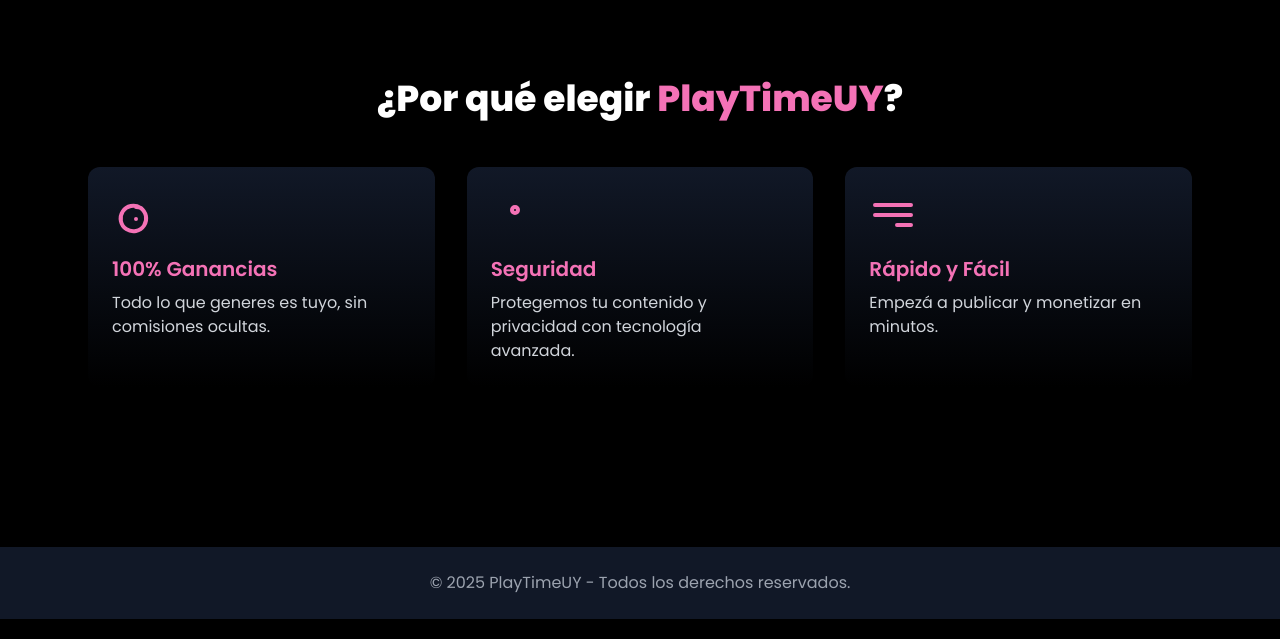
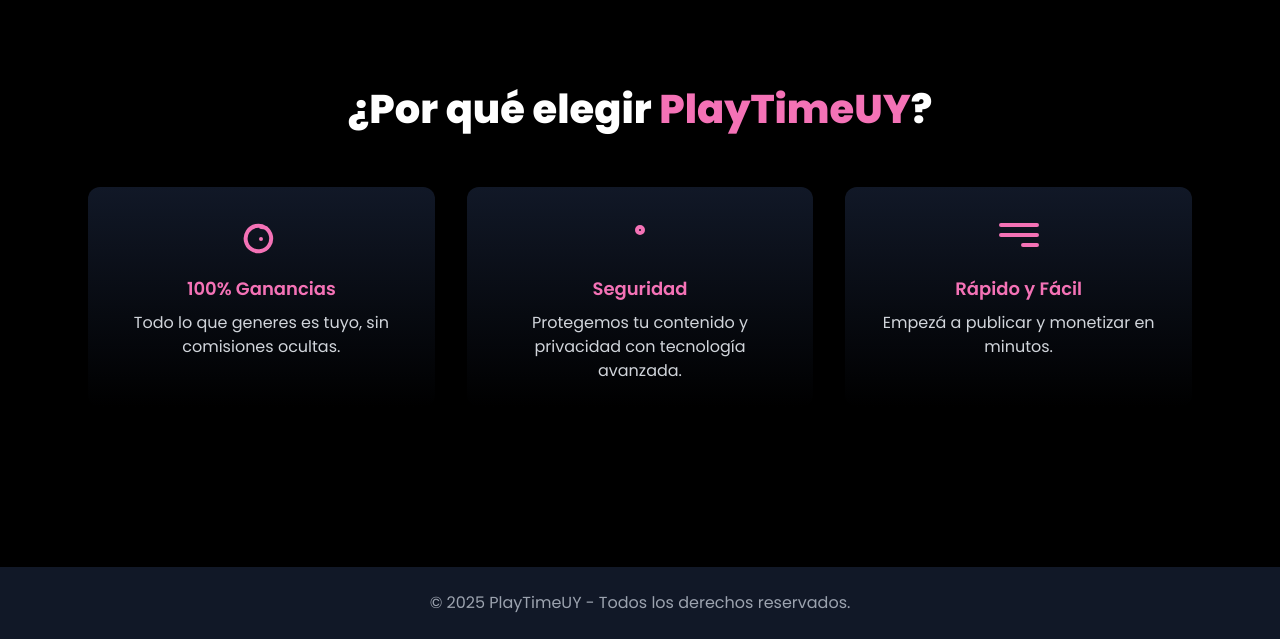
Before and after one commit to playtimegaby23-dev/playtimeuy, a Flask app: page / in a window 1280 px wide. Shown: the part 858-1497 px from the top of the page. Run offline with Flask 3, Linux system fonts and the light colour scheme; some libraries are stand-ins or nearby versions.

Commit message:
Descripción de los cambios realizados

```diff
--- a/app/templates/index.html
+++ b/app/templates/index.html
@@ -20,34 +20,34 @@
   </video>
 
   <!-- Capa de gradiente -->
-  <div class="absolute inset-0 bg-gradient-to-b from-black/70 via-black/40 to-black/80 z-10"></div>
+  <div class="absolute inset-0 bg-gradient-to-b from-black/80 via-black/40 to-black/90 z-10"></div>
 
   <!-- Slogan superior -->
-  <div class="z-20 py-8 px-4 max-w-4xl w-full">
-    <h2 class="text-xl md:text-2xl font-semibold text-pink-400">
+  <div class="z-20 py-6 px-4 max-w-4xl w-full animate-fade-in">
+    <h2 class="text-pink-400 font-medium text-[clamp(1rem,2vw,1.5rem)] tracking-wide">
       Descubrí una nueva forma de crear y ganar sin límites
     </h2>
   </div>
 
   <!-- Contenido principal -->
-  <div class="z-20 max-w-4xl px-4 animate-fade-in-up">
-    <h1 class="text-4xl md:text-6xl font-extrabold mb-6 leading-tight">
+  <div class="z-20 max-w-4xl px-4 animate-fade-in-up space-y-6">
+    <h1 class="font-extrabold leading-tight text-[clamp(2rem,6vw,4rem)]">
       Bienvenid@ a
       <span class="bg-clip-text text-transparent bg-gradient-to-r from-pink-300 via-fuchsia-400 to-purple-500 animate-gradient">
         PlayTimeUY
       </span>
     </h1>
-    <p class="text-lg md:text-2xl text-gray-200 font-light mb-10">
+    <p class="text-gray-200 font-light text-[clamp(1rem,2.5vw,1.25rem)] max-w-2xl mx-auto">
       La plataforma donde las <span class="font-semibold text-white">creadoras uruguayas</span>
       se quedan con el <span class="font-bold text-pink-300">100%</span> de sus ganancias.
     </p>
-    <div class="flex flex-col sm:flex-row gap-6 justify-center">
+    <div class="flex flex-col sm:flex-row gap-4 sm:gap-6 justify-center">
       <a href="{{ url_for('main.login') }}"
-         class="w-44 px-6 py-3 rounded-full bg-gradient-to-r from-pink-500 to-purple-600 text-white font-semibold shadow-lg hover:shadow-pink-500/50 hover:scale-105 transition duration-300">
+         class="w-full sm:w-44 px-6 py-3 rounded-full bg-gradient-to-r from-pink-500 to-purple-600 text-white font-semibold shadow-lg hover:shadow-pink-500/50 hover:scale-105 transition duration-300">
         Ingresar
       </a>
       <a href="{{ url_for('main.register') }}"
-         class="w-44 px-6 py-3 rounded-full border-2 border-pink-400 text-white hover:bg-pink-500/20 transition duration-300">
+         class="w-full sm:w-44 px-6 py-3 rounded-full border-2 border-pink-400 text-white hover:bg-pink-500/20 transition duration-300">
         Registrarse
       </a>
     </div>
@@ -59,32 +59,38 @@
 <main>
   <section class="bg-black py-20 text-gray-300">
     <div class="max-w-6xl mx-auto px-6">
-      <h2 class="text-3xl md:text-4xl font-bold text-white mb-12 text-center">
+      <h2 class="text-center text-[clamp(1.5rem,4vw,2.5rem)] font-bold text-white mb-12">
         ¿Por qué elegir <span class="text-pink-400">PlayTimeUY</span>?
       </h2>
-      <div class="grid grid-cols-1 md:grid-cols-3 gap-8">
+      <div class="grid grid-cols-1 sm:grid-cols-2 lg:grid-cols-3 gap-8">
 
-        <article class="p-6 rounded-xl bg-gradient-to-b from-gray-900 to-black shadow-lg hover:scale-105 hover:shadow-pink-500/30 transition duration-300">
-          <svg xmlns="http://www.w3.org/2000/svg" class="w-12 h-12 mb-4 text-pink-400" fill="none" viewBox="0 0 24 24" stroke="currentColor">
+        <article class="p-6 rounded-xl bg-gradient-to-b from-gray-900 to-black shadow-lg hover:scale-105 hover:shadow-pink-500/30 transition duration-300 text-center">
+          <div class="flex justify-center mb-4">
+            <svg xmlns="http://www.w3.org/2000/svg" class="w-12 h-12 text-pink-400" fill="none" viewBox="0 0 24 24" stroke="currentColor">
               <path stroke-linecap="round" stroke-linejoin="round" stroke-width="2" d="M12 8c.92 0 1.8.18 2.6.5M9.4 7.5A6 6 0 1112 20a6 6 0 01-2.6-12.5M12 14v.01" />
             </svg>
-          <h3 class="text-xl font-semibold text-pink-400 mb-2">100% Ganancias</h3>
+          </div>
+          <h3 class="text-lg font-semibold text-pink-400 mb-2">100% Ganancias</h3>
           <p>Todo lo que generes es tuyo, sin comisiones ocultas.</p>
         </article>
 
-        <article class="p-6 rounded-xl bg-gradient-to-b from-gray-900 to-black shadow-lg hover:scale-105 hover:shadow-pink-500/30 transition duration-300">
-          <svg xmlns="http://www.w3.org/2000/svg" class="w-12 h-12 mb-4 text-pink-400" fill="none" viewBox="0 0 24 24" stroke="currentColor">
+        <article class="p-6 rounded-xl bg-gradient-to-b from-gray-900 to-black shadow-lg hover:scale-105 hover:shadow-pink-500/30 transition duration-300 text-center">
+          <div class="flex justify-center mb-4">
+            <svg xmlns="http://www.w3.org/2000/svg" class="w-12 h-12 text-pink-400" fill="none" viewBox="0 0 24 24" stroke="currentColor">
               <path stroke-linecap="round" stroke-linejoin="round" stroke-width="2" d="M12 11c.86 0 1.5-.64 1.5-1.5S12.86 8 12 8s-1.5.64-1.5 1.5S11.14 11 12 11z" />
             </svg>
-          <h3 class="text-xl font-semibold text-pink-400 mb-2">Seguridad</h3>
+          </div>
+          <h3 class="text-lg font-semibold text-pink-400 mb-2">Seguridad</h3>
           <p>Protegemos tu contenido y privacidad con tecnología avanzada.</p>
         </article>
 
-        <article class="p-6 rounded-xl bg-gradient-to-b from-gray-900 to-black shadow-lg hover:scale-105 hover:shadow-pink-500/30 transition duration-300">
-          <svg xmlns="http://www.w3.org/2000/svg" class="w-12 h-12 mb-4 text-pink-400" fill="none" viewBox="0 0 24 24" stroke="currentColor">
+        <article class="p-6 rounded-xl bg-gradient-to-b from-gray-900 to-black shadow-lg hover:scale-105 hover:shadow-pink-500/30 transition duration-300 text-center">
+          <div class="flex justify-center mb-4">
+            <svg xmlns="http://www.w3.org/2000/svg" class="w-12 h-12 text-pink-400" fill="none" viewBox="0 0 24 24" stroke="currentColor">
               <path stroke-linecap="round" stroke-linejoin="round" stroke-width="2" d="M3 7h18M3 12h18m-7 5h7" />
             </svg>
-          <h3 class="text-xl font-semibold text-pink-400 mb-2">Rápido y Fácil</h3>
+          </div>
+          <h3 class="text-lg font-semibold text-pink-400 mb-2">Rápido y Fácil</h3>
           <p>Empezá a publicar y monetizar en minutos.</p>
         </article>
 
--- a/app/templates/register.html
+++ b/app/templates/register.html
@@ -10,10 +10,7 @@
       <h1 class="text-5xl font-extrabold leading-tight">
         ¡Bienvenido a <span class="text-fuchsia-400">PlayTimeUY</span>!
       </h1>
-      <p class="text-lg opacity-90">
-        Tu espacio para mostrarte al mundo y quedarte con el 100% de tus ganancias.
-      </p>
-      <img src="{{ url_for('static', filename='img/banner.png') }}" alt="PlayTimeUY" class="w-48 mx-auto drop-shadow-lg">
+      <img src="{{ url_for('static', filename='img/Registro.png') }}" alt="PlayTimeUY" class="w-48 mx-auto drop-shadow-lg">
     </div>
   </div>
 
```
Lines whose indentation alone changed are shown as unchanged.
